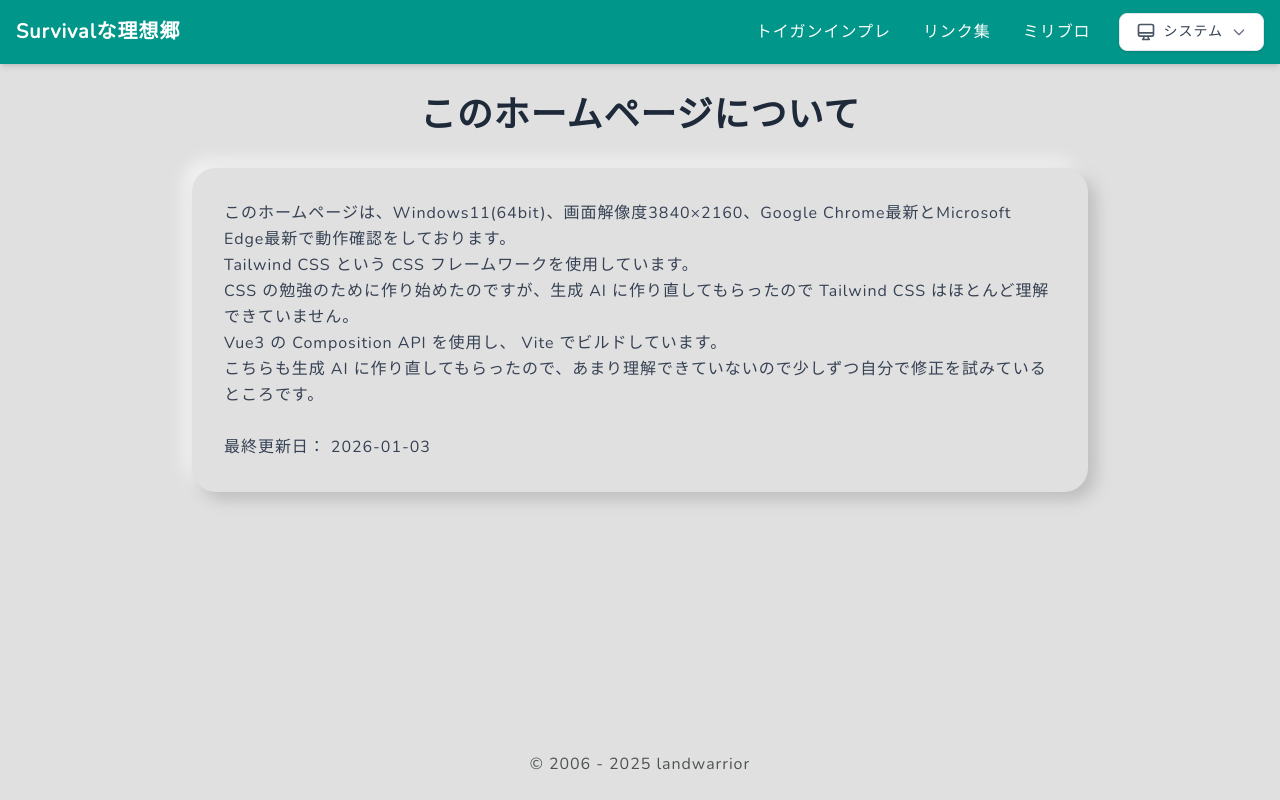
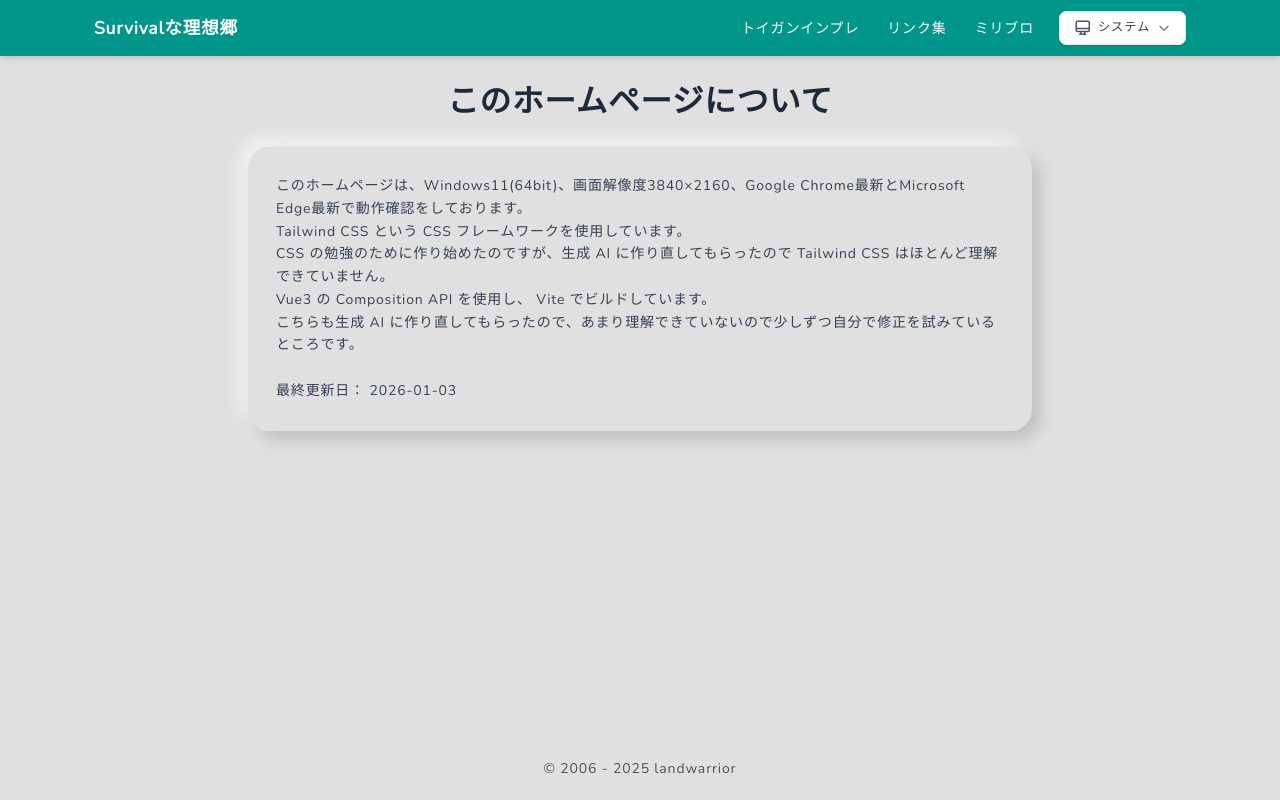
Before and after one commit to landwarrior/SimpleHomePage, a Vue app in the folder new-homepage/: page /#/ in a window 1280 px wide. Built offline with nearby package versions, Linux system fonts and the light colour scheme.

Commit message:
フォントサイズの指定を変更

```diff
--- a/new-homepage/src/style.css
+++ b/new-homepage/src/style.css
@@ -12,6 +12,19 @@
     --neu-text-color: #4e5253;
     --neu-shadow-lt: #f3f3f3;
     --neu-shadow-rb: #bebebe;
+}
+
+/* モバイル用のベースフォントサイズ（ブラウザのデフォルト設定の87.5%） */
+html {
+    font-size: 0.875rem; /* ブラウザデフォルトの87.5%（例：16px → 14px、20px → 17.5px） */
+}
+
+/* デスクトップ（マウスなどの精密なポインティングデバイスがある場合）では標準サイズに */
+/* pointer: fine はマウスやスタイラスなどの精密なポインティングデバイスを検出 */
+@media (pointer: fine) {
+    html {
+        font-size: 1rem; /* ブラウザデフォルトの100%（ユーザーの設定をそのまま使用） */
+    }
 }
 
 /* ダークモード対応 */
```
